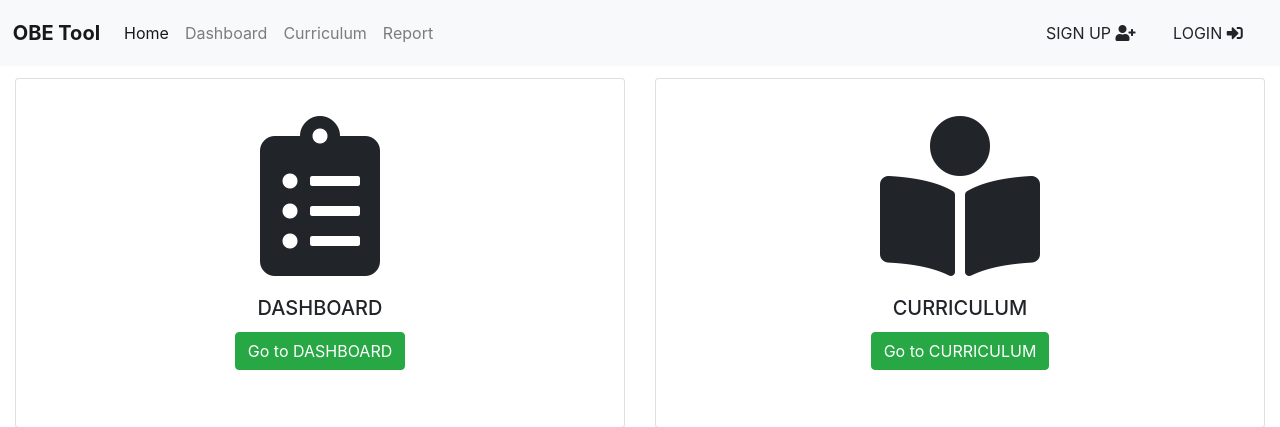
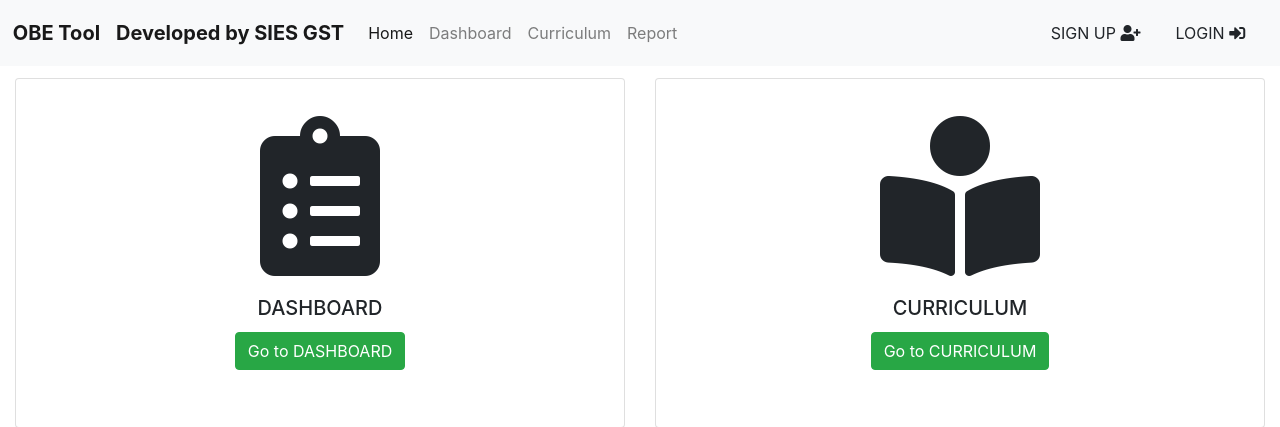
Before and after one commit to Zeus1010/obe, a PHP site: page / in a window 1280 px wide. Shown: the top 427 px of the page. Run offline with PHP 8.4, Linux system fonts and the light colour scheme; some libraries are stand-ins or nearby versions.

Commit message:
Update index.php

```diff
--- a/f_version/index.php
+++ b/f_version/index.php
@@ -87,6 +87,7 @@ elseif(isset($_POST['add_user'])){
 <body>
 <nav class="navbar navbar-expand-lg navbar-light bg-light" style="padding: 1%;">
         <a class="navbar-brand" href="#" style="font-weight:bold">OBE Tool</a>
+        <a class="navbar-brand" href="#" style="font-weight:bold">Developed by SIES GST</a>
         <button class="navbar-toggler" type="button" data-toggle="collapse" data-target="#navbarText" aria-controls="navbarText" aria-expanded="false" aria-label="Toggle navigation">
           <span class="navbar-toggler-icon"></span>
         </button>
```
